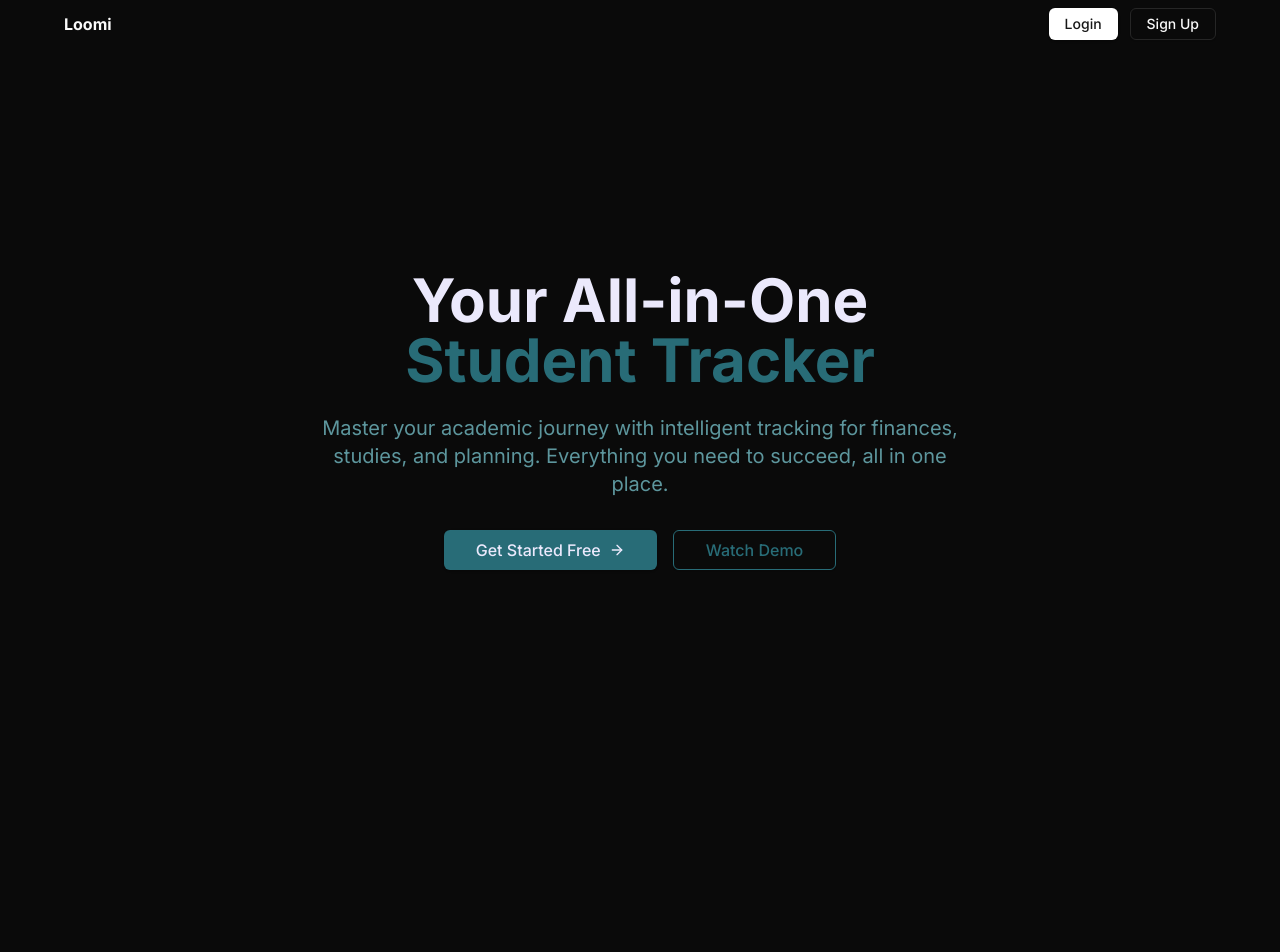
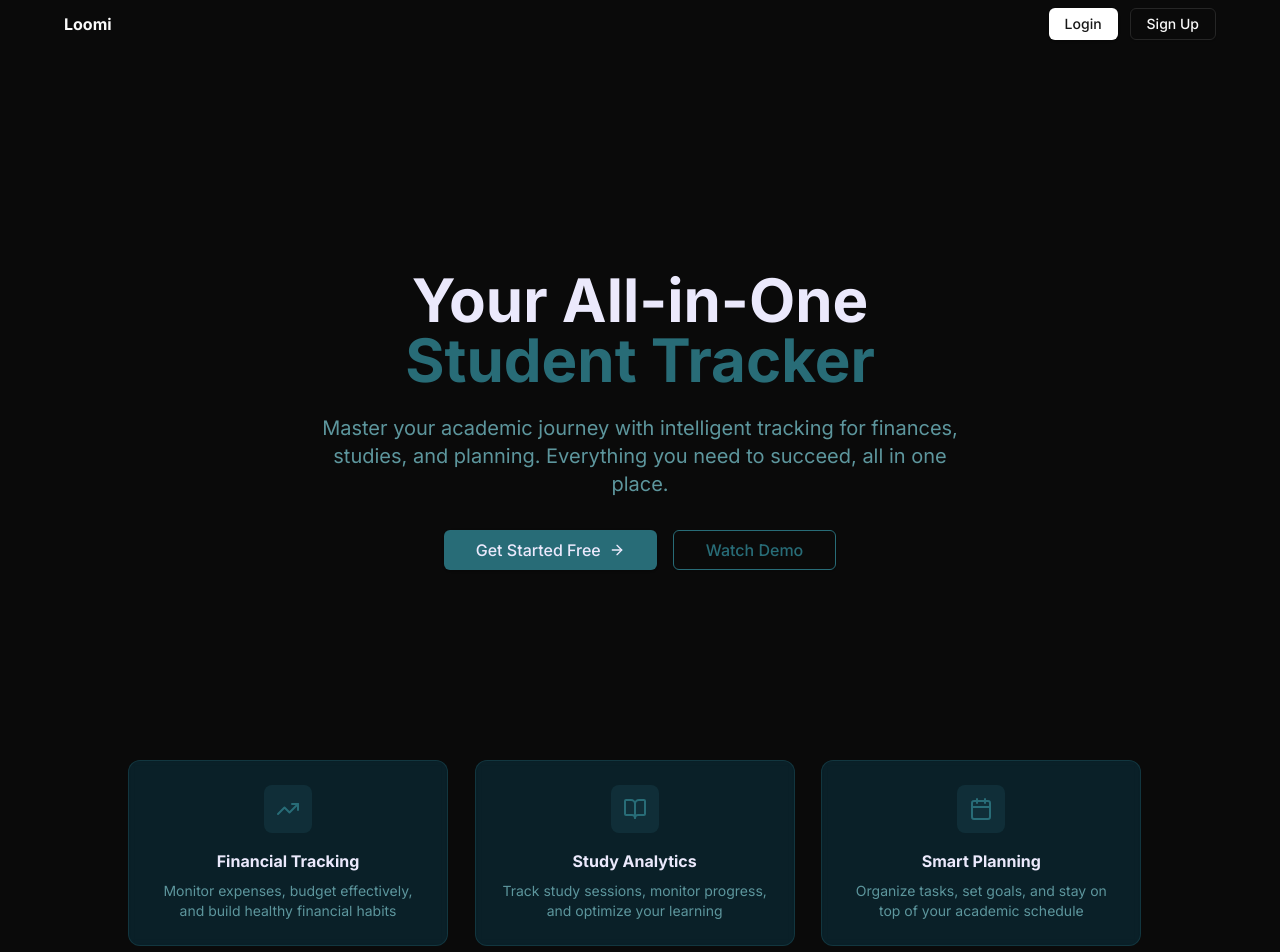
Before and after one commit to Carlthegreatt/Loomi, a React (Vite) app: page / in a window 1280 px wide. Shown: the top 952 px of the page. Before the commit the page ends 800 px from the top, so only its background shows below. Built offline with nearby package versions, Linux system fonts and the light colour scheme.

Commit message:
feat: integrate HowItWorks component into Landing page for enhanced user guidance

```diff
--- a/src/pages/Landing.tsx
+++ b/src/pages/Landing.tsx
@@ -1,11 +1,13 @@
 import Header from "../components/sections/Header";
 import Hero from "@/components/sections/Hero";
+import HowItWorks from "@/components/sections/HowItWorks";
 
 export default function Landing() {
   return (
     <>
       <Header />
       <Hero />
+      <HowItWorks></HowItWorks>
     </>
   );
 }
```
